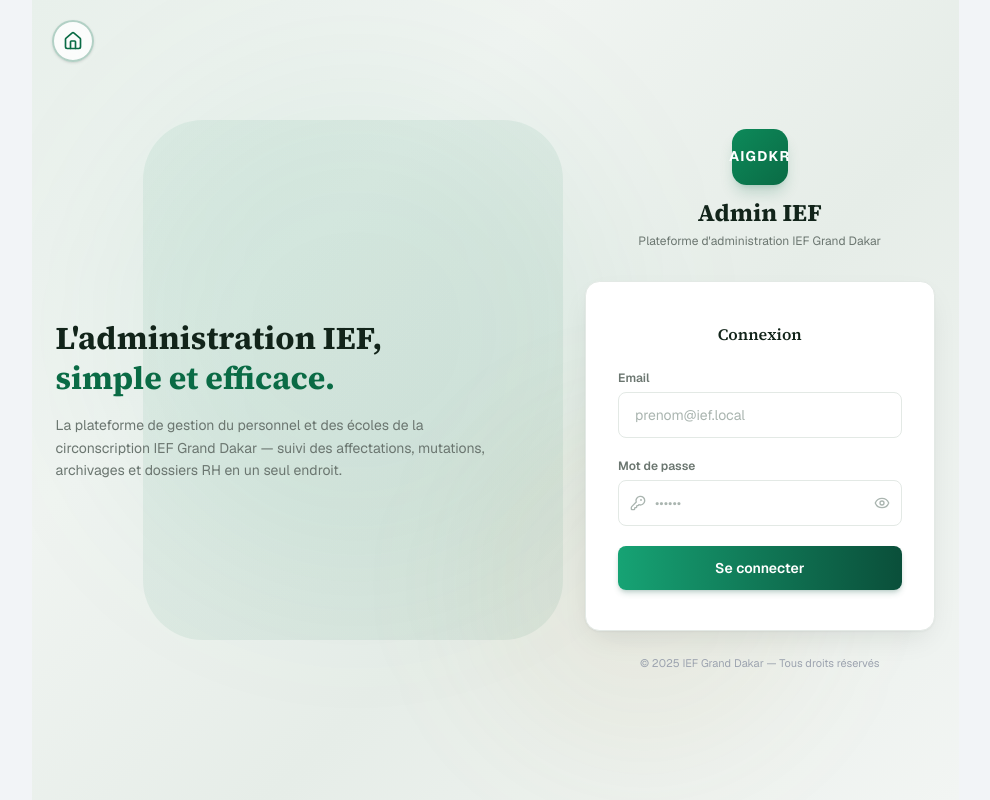
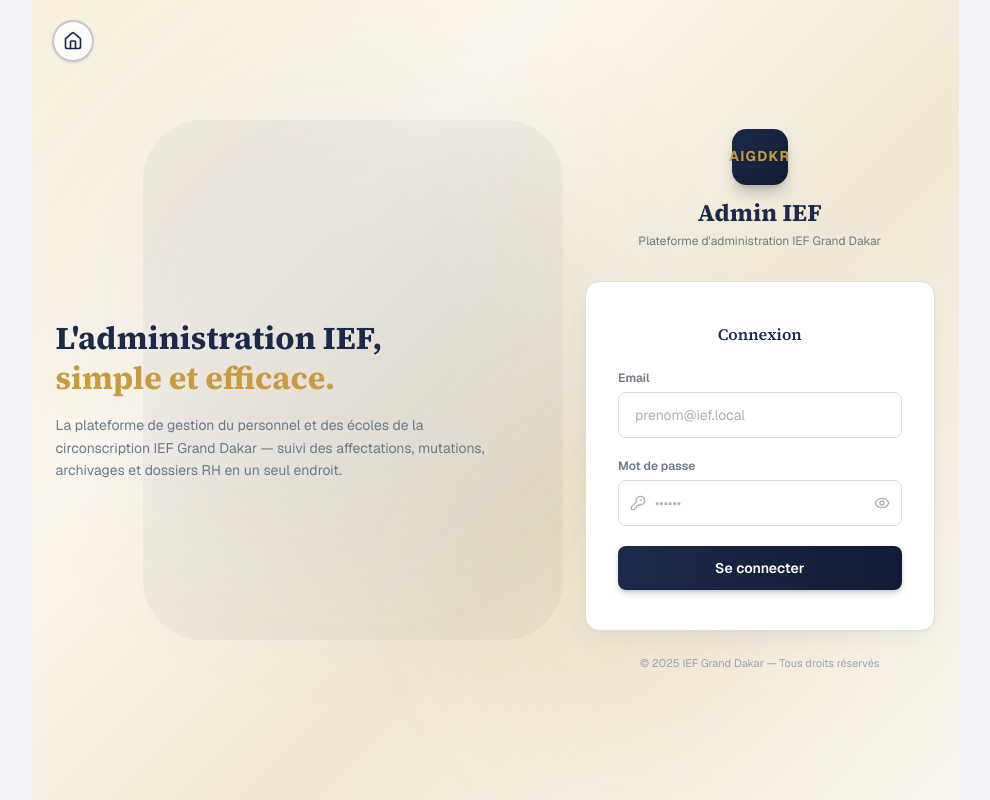
Before and after one commit to babacarmboup2013-crypto/admin-ief-gdkr, a Next.js app in the folder app/: page /auth in a window 1280 px wide. Shown: the whole page, without its empty margins (145-1135 px from the left). Built offline with nearby package versions, Linux system fonts and the light colour scheme; no server answers.

Commit message:
style: auth page colors - navy blue, white, gold theme
- Background: warm gold-cream gradient (#f7efdb)
- Heading: navy blue with gold accent
- Logo: navy gradient with gold text
- Card: white with warm border
- Button: navy gradient
- Error: red soft
- Decorative blurs: navy + gold

```diff
--- a/app/src/app/auth/page.tsx
+++ b/app/src/app/auth/page.tsx
@@ -48,22 +48,22 @@ function AuthForm() {
   return (
     <div
       className="relative flex min-h-dvh items-center justify-center overflow-hidden"
-      style={{ background: "linear-gradient(135deg, #e8f0eb 0%, #f0f4f1 30%, #e6ede8 60%, #f2f5f3 100%)" }}
+      style={{ background: "linear-gradient(135deg, #f7efdb 0%, #fdf8ef 30%, #f0e8d4 60%, #faf6ee 100%)" }}
     >
       {/* Decorative radial blurs */}
-      <div className="pointer-events-none absolute left-[8%] top-[10%] h-[500px] w-[500px] rounded-full bg-[#0d8a5a]/[0.06] blur-[80px]" />
-      <div className="pointer-events-none absolute bottom-[5%] right-[15%] h-[350px] w-[350px] rounded-full bg-[#b8862f]/[0.05] blur-[60px]" />
+      <div className="pointer-events-none absolute left-[8%] top-[10%] h-[500px] w-[500px] rounded-full bg-[#1b2a4a]/[0.05] blur-[80px]" />
+      <div className="pointer-events-none absolute bottom-[5%] right-[15%] h-[350px] w-[350px] rounded-full bg-[#c89b3c]/[0.06] blur-[60px]" />
 
       {/* Decorative large faded shape behind left content */}
       <div
-        className="pointer-events-none absolute left-[12%] top-[15%] h-[520px] w-[420px] rounded-[60px] opacity-[0.07]"
-        style={{ background: "linear-gradient(135deg, #0d8a5a, #0a6b45)" }}
+        className="pointer-events-none absolute left-[12%] top-[15%] h-[520px] w-[420px] rounded-[60px] opacity-[0.04]"
+        style={{ background: "linear-gradient(135deg, #1b2a4a, #101c33)" }}
       />
 
       {/* Home button */}
       <Link
         href="/"
-        className="absolute left-5 top-5 z-50 flex size-[42px] items-center justify-center rounded-full border-2 border-[#0a6b45]/30 bg-white/80 text-[#0a6b45] shadow-sm backdrop-blur-sm transition-all hover:bg-white hover:shadow-md"
+        className="absolute left-5 top-5 z-50 flex size-[42px] items-center justify-center rounded-full border-2 border-[#1b2a4a]/25 bg-white/80 text-[#1b2a4a] shadow-sm backdrop-blur-sm transition-all hover:bg-white hover:shadow-md"
       >
         <Home className="size-5" />
       </Link>
@@ -73,11 +73,11 @@ function AuthForm() {
 
         {/* Left column: branding */}
         <div className="hidden max-w-md flex-col space-y-4 lg:flex">
-          <h2 className="text-[32px] font-extrabold leading-tight text-[#12241a]">
+          <h2 className="text-[32px] font-extrabold leading-tight text-[#1b2a4a]">
             L&apos;administration IEF,<br />
-            <span className="text-[#0a6b45]">simple et efficace.</span>
+            <span className="text-[#c89b3c]">simple et efficace.</span>
           </h2>
-          <p className="text-sm leading-relaxed text-[#6b7670]">
+          <p className="text-sm leading-relaxed text-[#6b7a8a]">
             La plateforme de gestion du personnel et des écoles de la
             circonscription IEF Grand Dakar — suivi des affectations,
             mutations, archivages et dossiers RH en un seul endroit.
@@ -88,30 +88,30 @@ function AuthForm() {
         <div className="w-full max-w-lg">
           {/* Logo + title */}
           <div className="mb-8 flex flex-col items-center">
-            <div className="mb-3 flex size-14 items-center justify-center rounded-2xl bg-gradient-to-br from-[#0d8a5a] to-[#0a6b45] shadow-lg shadow-[#0a6b45]/20">
-              <span className="text-[14px] font-bold tracking-widest text-white">AIGDKR</span>
+            <div className="mb-3 flex size-14 items-center justify-center rounded-2xl bg-gradient-to-br from-[#1b2a4a] to-[#101c33] shadow-lg shadow-[#1b2a4a]/25">
+              <span className="text-[14px] font-bold tracking-widest text-[#c89b3c]">AIGDKR</span>
             </div>
-            <h1 className="text-2xl font-extrabold text-[#12241a]">
+            <h1 className="text-2xl font-extrabold text-[#1b2a4a]">
               Admin IEF
             </h1>
-            <p className="mt-1 text-xs text-center text-[#6b7670]">
+            <p className="mt-1 text-xs text-center text-[#6b7a8a]">
               Plateforme d&apos;administration IEF Grand Dakar
             </p>
           </div>
 
           {/* Login card */}
           <div
-            className="rounded-2xl border border-[#e3e9e5] bg-white px-8 py-10 shadow-[0_1px_2px_rgba(10,30,20,0.04),0_12px_30px_-8px_rgba(10,30,20,0.10)]"
+            className="rounded-2xl border border-[#e3ddd0] bg-white px-8 py-10 shadow-[0_1px_2px_rgba(27,42,74,0.04),0_12px_30px_-8px_rgba(27,42,74,0.08)]"
             style={{ transition: "transform .25s, box-shadow .25s, border-color .25s" }}
           >
-            <h2 className="mb-6 text-center text-[16px] font-semibold text-[#12241a]">
+            <h2 className="mb-6 text-center text-[16px] font-semibold text-[#1b2a4a]">
               Connexion
             </h2>
 
             <form onSubmit={onSubmit} className="flex flex-col gap-5">
               {/* Email */}
               <div>
-                <label className="mb-1.5 block text-xs font-semibold text-[#6b7670]">
+                <label className="mb-1.5 block text-xs font-semibold text-[#6b7a8a]">
                   Email
                 </label>
                 <input
@@ -120,29 +120,29 @@ function AuthForm() {
                   value={email}
                   onChange={(e) => setEmail(e.target.value)}
                   placeholder="prenom@ief.local"
-                  className="w-full rounded-lg border border-[#e3e9e5] bg-white px-4 py-3 text-sm text-[#12241a] placeholder:text-[#aab5b0] outline-none transition-all focus:border-[#0d8a5a] focus:ring-2 focus:ring-[#0d8a5a]/15"
+                  className="w-full rounded-lg border border-[#e3ddd0] bg-white px-4 py-3 text-sm text-[#1b2a4a] placeholder:text-[#aab0b8] outline-none transition-all focus:border-[#1b2a4a] focus:ring-2 focus:ring-[#1b2a4a]/10"
                 />
               </div>
 
               {/* Password */}
               <div>
-                <label className="mb-1.5 block text-xs font-semibold text-[#6b7670]">
+                <label className="mb-1.5 block text-xs font-semibold text-[#6b7a8a]">
                   Mot de passe
                 </label>
                 <div className="relative">
-                  <KeyRound className="absolute left-3 top-1/2 size-4 -translate-y-1/2 text-[#aab5b0]" />
+                  <KeyRound className="absolute left-3 top-1/2 size-4 -translate-y-1/2 text-[#aab0b8]" />
                   <input
                     type={showPw ? "text" : "password"}
                     required
                     value={password}
                     onChange={(e) => setPassword(e.target.value)}
                     placeholder="••••••"
-                    className="w-full rounded-lg border border-[#e3e9e5] bg-white py-3 pl-9 pr-10 text-sm text-[#12241a] placeholder:text-[#aab5b0] outline-none transition-all focus:border-[#0d8a5a] focus:ring-2 focus:ring-[#0d8a5a]/15"
+                    className="w-full rounded-lg border border-[#e3ddd0] bg-white py-3 pl-9 pr-10 text-sm text-[#1b2a4a] placeholder:text-[#aab0b8] outline-none transition-all focus:border-[#1b2a4a] focus:ring-2 focus:ring-[#1b2a4a]/10"
                   />
                   <button
                     type="button"
                     onClick={() => setShowPw((v) => !v)}
-                    className="absolute right-3 top-1/2 -translate-y-1/2 text-[#aab5b0] hover:text-[#6b7670] cursor-pointer"
+                    className="absolute right-3 top-1/2 -translate-y-1/2 text-[#aab0b8] hover:text-[#6b7a8a] cursor-pointer"
                   >
                     {showPw ? <EyeOff className="size-4" /> : <Eye className="size-4" />}
                   </button>
@@ -150,7 +150,7 @@ function AuthForm() {
               </div>
 
               {error && (
-                <div className="rounded-lg border border-[#a8402f]/20 bg-[#fbe9e6] px-4 py-3 text-[12.5px] text-[#a8402f]">
+                <div className="rounded-lg border border-red-300/40 bg-red-50 px-4 py-3 text-[12.5px] text-red-600">
                   {error}
                 </div>
               )}
@@ -158,7 +158,7 @@ function AuthForm() {
               <button
                 type="submit"
                 disabled={busy}
-                className="w-full cursor-pointer rounded-lg bg-gradient-to-r from-[#16a374] to-[#0a4f3a] py-3 text-sm font-semibold text-white shadow-md shadow-[#0a4f3a]/20 transition-all hover:shadow-lg hover:shadow-[#0a4f3a]/25 disabled:opacity-60"
+                className="w-full cursor-pointer rounded-lg bg-gradient-to-r from-[#1b2a4a] to-[#101c33] py-3 text-sm font-semibold text-white shadow-md shadow-[#1b2a4a]/20 transition-all hover:shadow-lg hover:shadow-[#1b2a4a]/30 disabled:opacity-60"
               >
                 {busy ? "Patientez…" : "Se connecter"}
               </button>
```
